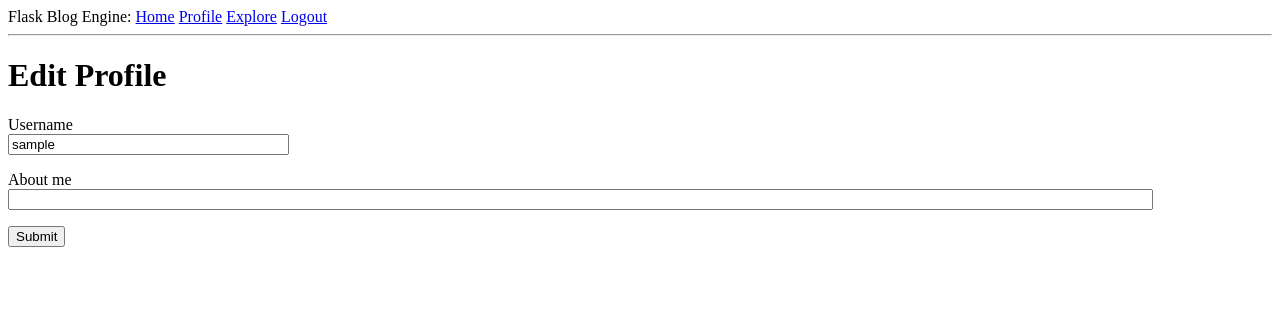
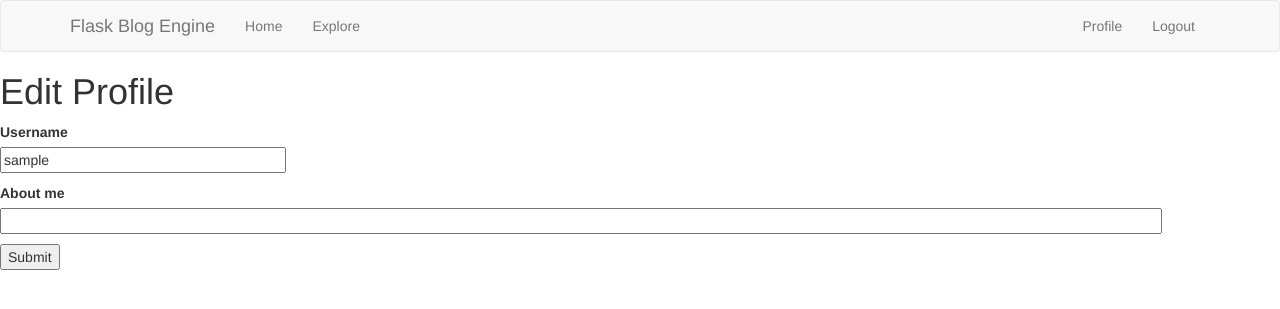
Before and after one commit to ashwani99/flask-blog-engine, a Flask app: page /edit_profile in a window 1280 px wide. Shown: the top 309 px of the page. Run offline with Flask 2, Linux system fonts and the light colour scheme; the visitor is signed in with stand-in values (Sample User, id 1); data comes from the database, SQL or seed files in the repository; some libraries are stand-ins or nearby versions.

Commit message:
Add base bootstrap block template

```diff
--- a/app/__init__.py
+++ b/app/__init__.py
@@ -4,6 +4,7 @@
 from flask_migrate import Migrate
 from flask_login import LoginManager
 from flask_mail import Mail
+from flask_bootstrap import Bootstrap
 
 import logging
 from logging.handlers import SMTPHandler, RotatingFileHandler
@@ -18,6 +19,8 @@
 login = LoginManager(app)
 login.login_view = 'login'
 mail = Mail(app)
+bootstrap = Bootstrap(app)
+
 
 if app.debug:
     # Receiving errors via email
--- a/app/templates/base.html
+++ b/app/templates/base.html
@@ -1,36 +1,50 @@
-<!DOCTYPE html>
-<html lang="en">
-<head>
-    <meta charset="UTF-8">
-    <meta name="viewport" content="width=device-width, initial-scale=1.0">
-    <meta http-equiv="X-UA-Compatible" content="ie=edge">
-    {% if title %}
-    <title>{{ title }}</title>
+{% extends 'bootstrap/base.html' %}
+
+{% block title %}
+    {% if title %}{{ title }} - Flask Blog Engine{% else %}Welcome to Flask Blog Engine{% endif %}
+{% endblock %}
+
+{% block navbar %}
+    <nav class="navbar navbar-default">
+        <div class="container">
+            <div class="navbar-header">
+                <button type="button" class="navbar-toggle collapsed" data-toggle="collapse" data-target="#bs-example-navbar-collapse-1" aria-expanded="false">
+                    <span class="sr-only">Toggle navigation</span>
+                    <span class="icon-bar"></span>
+                    <span class="icon-bar"></span>
+                    <span class="icon-bar"></span>
+                </button>
+                <a class="navbar-brand" href="{{ url_for('index') }}">Flask Blog Engine</a>
+            </div>
+            <div class="collapse navbar-collapse" id="bs-example-navbar-collapse-1">
+                <ul class="nav navbar-nav">
+                    <li><a href="{{ url_for('index') }}">Home</a></li>
+                    <li><a href="{{ url_for('explore') }}">Explore</a></li>
+                </ul>
+                <ul class="nav navbar-nav navbar-right">
+                    {% if current_user.is_anonymous %}
+                    <li><a href="{{ url_for('login') }}">Login</a></li>
                     {% else %}
-    <title>Welcom to Flask Blog Engine</title>
+                    <li><a href="{{ url_for('user', username=current_user.username) }}">Profile</a></li>
+                    <li><a href="{{ url_for('logout') }}">Logout</a></li>
                     {% endif %}
-</head>
-<body>
-    <div>Flask Blog Engine:
-        <a href="{{ url_for('index') }}">Home</a>
-        {% if current_user.is_anonymous %}
-        <a href="{{ url_for('login') }}">Login</a>
-        {% else %}
-        <a href="{{ url_for('user', username=current_user.username) }}">Profile</a>
-        <a href="{{ url_for('explore') }}">Explore</a>
-        <a href="{{ url_for('logout') }}">Logout</a>
-        {% endif %}
+                </ul>
             </div>
-    <hr>
+        </div>
+    </nav>
+{% endblock %}
+
+{% block content %}
+    <div class="container">
         {% with messages = get_flashed_messages() %}
         {% if messages %}
-    <ul>
             {% for message in messages %}
-        <li>{{ message }}</li>
+            <div class="alert alert-info" role="alert">{{ message }}</div>
             {% endfor %}
-    </ul>
         {% endif %}
         {% endwith %}
-    {% block content %}{% endblock %}
-</body>
-</html>
+
+        {# application content needs to be provided in the app_content block #}
+        {% block app_content %}{% endblock %}
+    </div>
+{% endblock %}
```
Lines whose indentation alone changed are shown as unchanged.
